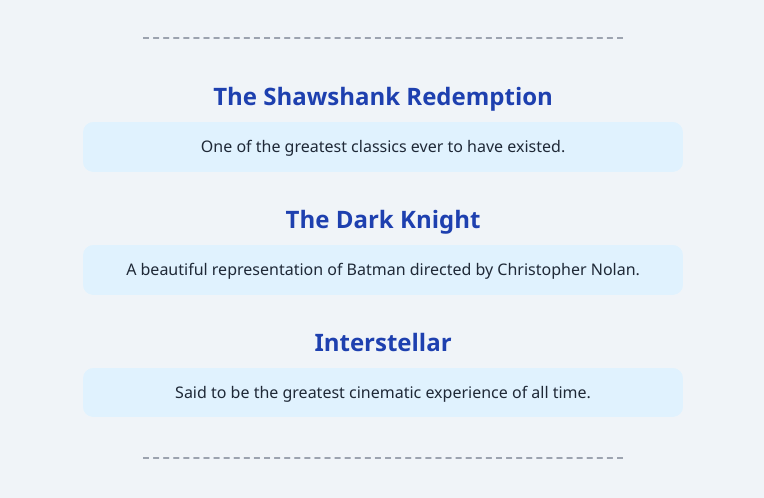
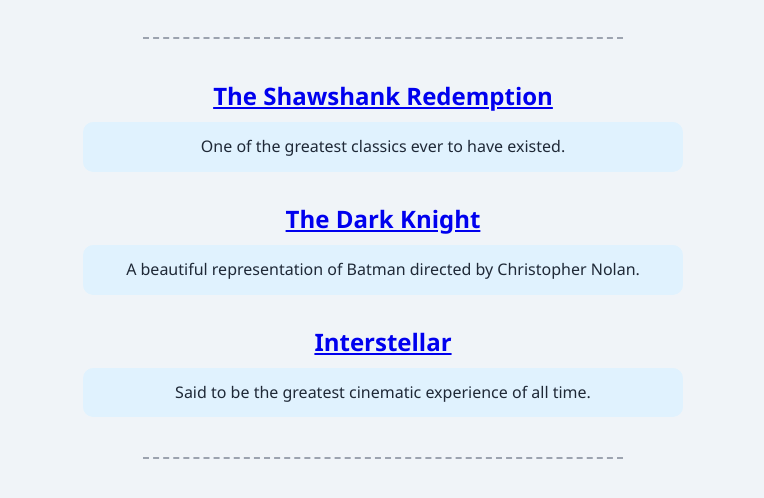
Before and after one commit to abductedbyaliens06/portfolio, a plain HTML site: page public/Movie-Ranking.html in a window 1280 px wide. Shown: the part 266-764 px from the top of the page, without its empty margins (257-1021 px from the left). Drawn offline with Linux system fonts and the light colour scheme.

Commit message:
Update Movie-Ranking.html

```diff
--- a/public/Movie-Ranking.html
+++ b/public/Movie-Ranking.html
@@ -55,13 +55,13 @@
     <h1>The Best Movies Ever To Have Existed</h1>
     <h2>My Top 3 Movies</h2>
     <hr />
-    <h3>The Shawshank Redemption</h3>
+    <h3><a href="https://www.imdb.com/title/tt0111161/">The Shawshank Redemption</a></h3>
     <p>One of the greatest classics ever to have existed.</p>
 
-    <h3>The Dark Knight</h3>
+    <h3><a href="https://www.imdb.com/title/tt0468569/">The Dark Knight</a></h3>
     <p>A beautiful representation of Batman directed by Christopher Nolan.</p>
 
-    <h3>Interstellar</h3>
+    <h3><a href="https://www.imdb.com/title/tt0816692/">Interstellar</a></h3>
     <p>Said to be the greatest cinematic experience of all time.</p>
     <hr />
   </body>
```
